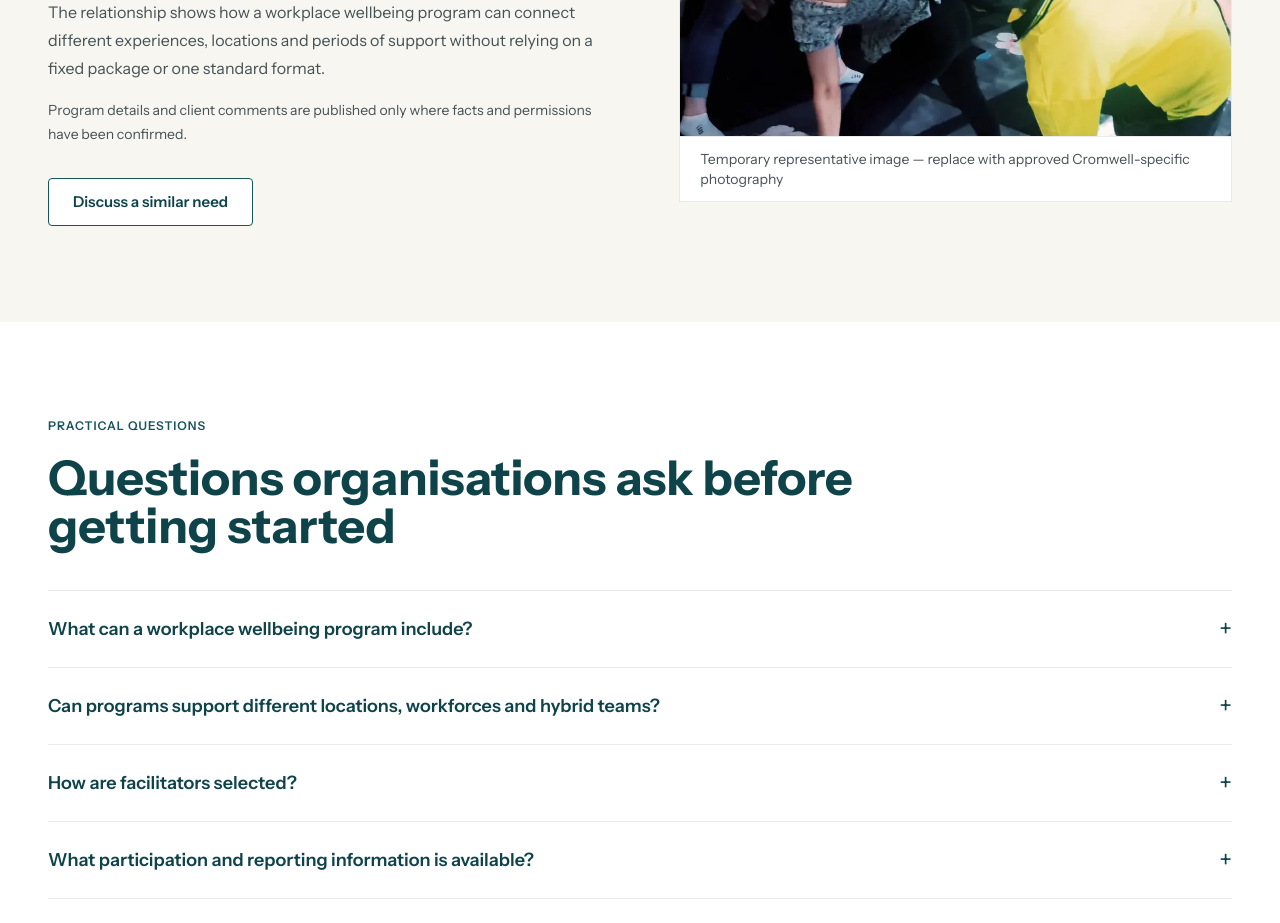
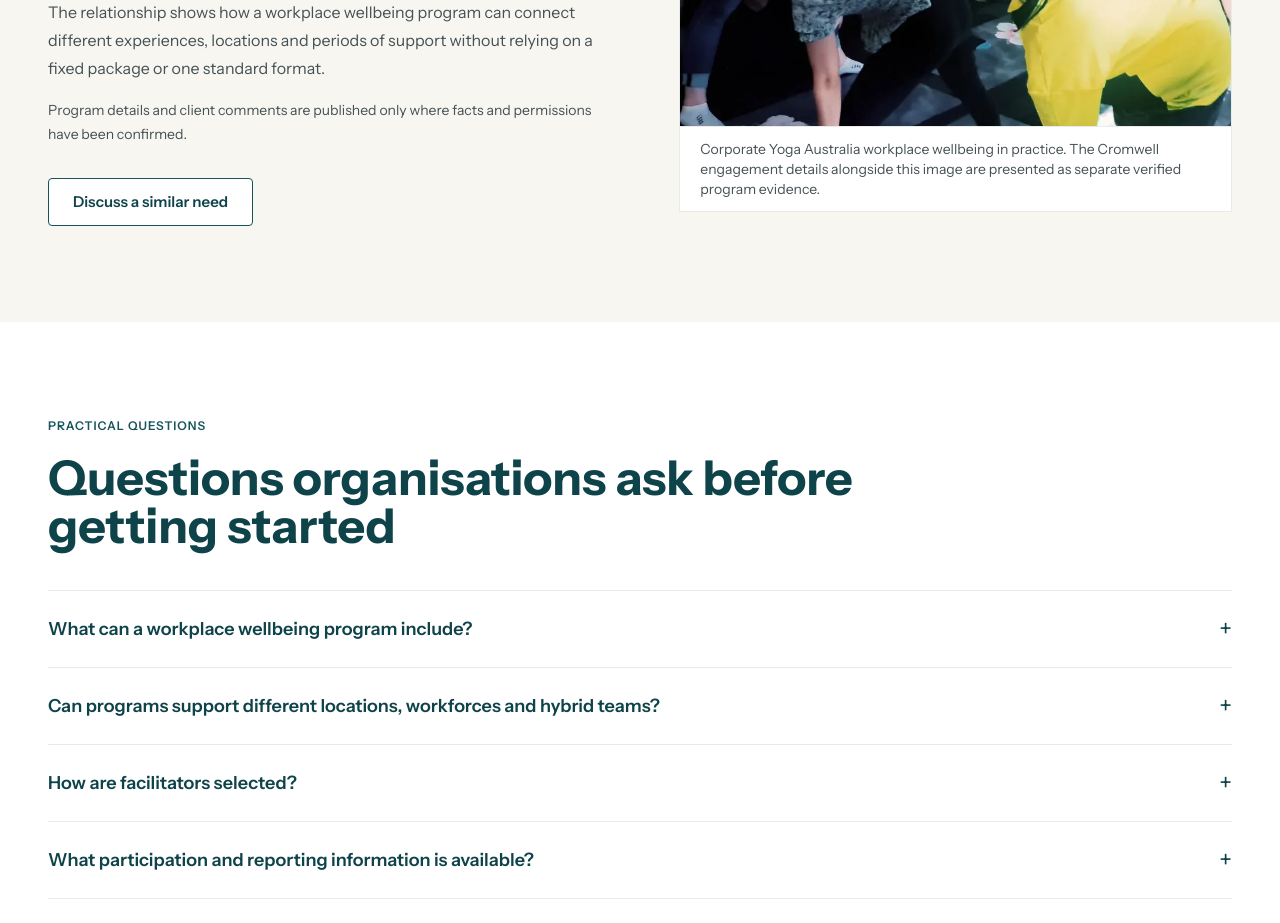
Before and after one commit to glennhammond/cya-website-prototype, a Next.js app: page /workplace-wellbeing-programs in a window 1280 px wide. Shown: the part 4840-5763 px from the top of the page. Built offline with nearby package versions, Linux system fonts and the light colour scheme.

Commit message:
Remove temporary image language from Cromwell proof

```diff
--- a/app/workplace-wellbeing-programs/page.tsx
+++ b/app/workplace-wellbeing-programs/page.tsx
@@ -133,7 +133,7 @@ export default function WorkplaceWellbeingProgramsPage() {
             <div className="relative aspect-[4/3]">
               <Image src="/images/selected/cya-workplace-wellbeing-lunch-learn-team.webp" alt="Employees take part in a facilitated movement session at work" fill sizes="(min-width: 1024px) 44vw, 100vw" className="object-cover" />
             </div>
-            <figcaption className="border-t border-[var(--cya-divider)] px-5 py-3 text-sm text-[var(--cya-body)]">Temporary representative image — replace with approved Cromwell-specific photography</figcaption>
+            <figcaption className="border-t border-[var(--cya-divider)] px-5 py-3 text-sm text-[var(--cya-body)]">Corporate Yoga Australia workplace wellbeing in practice. The Cromwell engagement details alongside this image are presented as separate verified program evidence.</figcaption>
           </figure>
         </ProductionContainer>
       </section>
```
